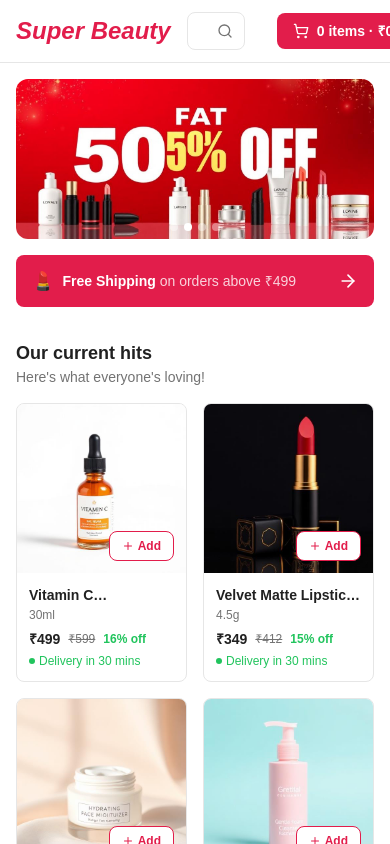
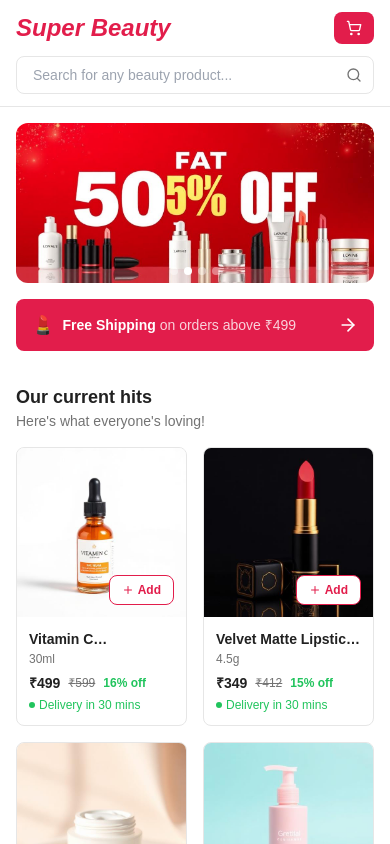
Before and after one commit to ajay-turningpoint-vapi/ecommerce-test-tp, a React (Vite) app: page / in a window 390 px wide. Shown: the top 844 px of the page. Built offline with nearby package versions, Linux system fonts and the light colour scheme; the HTML template or start-up script is replaced by a standard one.

Commit message:
Fix nav cart show count only
Co-authored-by: ajay-turningpoint-vapi <158992190+ajay-turningpoint-vapi@users.noreply.github.com>

```diff
--- a/src/components/Header.tsx
+++ b/src/components/Header.tsx
@@ -39,8 +39,8 @@ const Header = () => {
           </div>
         </div>
 
-        <div className="flex-1 max-w-lg">
-          <div className="relative">
+        <div className="hidden md:flex flex-1 max-w-lg">
+          <div className="relative w-full">
             <input
               type="text"
               placeholder="Search for any beauty product..."
@@ -83,11 +83,29 @@ const Header = () => {
 
           <Link
             to="/cart"
-            className="flex items-center gap-2 rounded-lg bg-primary px-4 py-2 text-sm font-semibold text-primary-foreground"
+            className="relative flex items-center gap-1 rounded-lg bg-primary px-3 py-2 text-sm font-semibold text-primary-foreground"
           >
             <ShoppingCart className="h-4 w-4" />
-            {totalItems} items · ₹{totalPrice}
+            {totalItems > 0 && (
+              <span className="absolute -top-1.5 -right-1.5 flex h-5 w-5 items-center justify-center rounded-full bg-destructive text-[10px] font-bold text-destructive-foreground">
+                {totalItems}
+              </span>
+            )}
           </Link>
+        </div>
+      </div>
+
+      {/* Mobile search bar on second line */}
+      <div className="md:hidden px-4 pb-3">
+        <div className="relative">
+          <input
+            type="text"
+            placeholder="Search for any beauty product..."
+            value={search}
+            onChange={e => setSearch(e.target.value)}
+            className="w-full rounded-lg border border-border bg-background px-4 py-2 pr-10 text-sm outline-none focus:ring-2 focus:ring-ring"
+          />
+          <Search className="absolute right-3 top-1/2 -translate-y-1/2 h-4 w-4 text-muted-foreground" />
         </div>
       </div>
     </header>
--- /dev/null
+++ b/src/components/skeletons/BannerSkeleton.tsx
@@ -0,0 +1,19 @@
+import { Skeleton } from '@/components/ui/skeleton';
+
+interface Props {
+  variant?: 'hero' | 'small' | 'horizontal' | 'vertical';
+  className?: string;
+}
+
+const BannerSkeleton = ({ variant = 'hero', className = '' }: Props) => {
+  const heights: Record<string, string> = {
+    hero: 'h-48 md:h-64',
+    small: 'h-12',
+    horizontal: 'h-32',
+    vertical: 'h-64',
+  };
+
+  return <Skeleton className={`w-full rounded-xl ${heights[variant]} ${className}`} />;
+};
+
+export default BannerSkeleton;
--- /dev/null
+++ b/src/components/skeletons/CategorySkeleton.tsx
@@ -0,0 +1,10 @@
+import { Skeleton } from '@/components/ui/skeleton';
+
+const CategorySkeleton = () => (
+  <div className="flex flex-col items-center gap-2">
+    <Skeleton className="w-16 h-16 md:w-20 md:h-20 rounded-full" />
+    <Skeleton className="h-3 w-12" />
+  </div>
+);
+
+export default CategorySkeleton;
--- /dev/null
+++ b/src/components/skeletons/ProductCardSkeleton.tsx
@@ -0,0 +1,15 @@
+import { Skeleton } from '@/components/ui/skeleton';
+
+const ProductCardSkeleton = () => (
+  <div className="rounded-lg border border-border bg-card overflow-hidden">
+    <Skeleton className="w-full aspect-square" />
+    <div className="p-3 space-y-2">
+      <Skeleton className="h-4 w-3/4" />
+      <Skeleton className="h-3 w-1/2" />
+      <Skeleton className="h-4 w-1/3" />
+      <Skeleton className="h-3 w-2/3" />
+    </div>
+  </div>
+);
+
+export default ProductCardSkeleton;
--- /dev/null
+++ b/src/components/skeletons/ProductDetailSkeleton.tsx
@@ -0,0 +1,27 @@
+import { Skeleton } from '@/components/ui/skeleton';
+
+const ProductDetailSkeleton = () => (
+  <div className="grid md:grid-cols-2 gap-8">
+    <Skeleton className="w-full aspect-square rounded-xl" />
+    <div className="space-y-4">
+      <Skeleton className="h-8 w-3/4" />
+      <Skeleton className="h-4 w-1/2" />
+      <div className="flex gap-4">
+        <Skeleton className="h-4 w-20" />
+        <Skeleton className="h-4 w-20" />
+      </div>
+      <Skeleton className="h-20 w-full" />
+      <Skeleton className="h-10 w-full" />
+      <div className="flex gap-2">
+        <Skeleton className="h-8 w-24 rounded-lg" />
+        <Skeleton className="h-8 w-24 rounded-lg" />
+      </div>
+      <div className="flex items-center gap-4">
+        <Skeleton className="h-8 w-24" />
+        <Skeleton className="h-12 w-36 rounded-lg" />
+      </div>
+    </div>
+  </div>
+);
+
+export default ProductDetailSkeleton;
```
